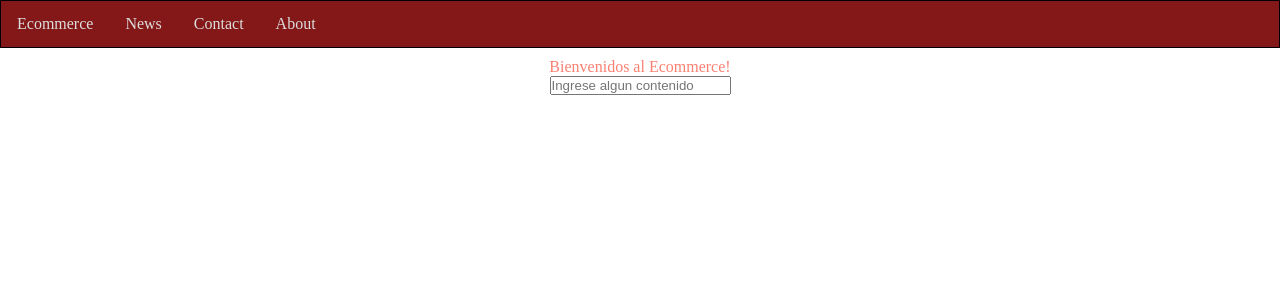
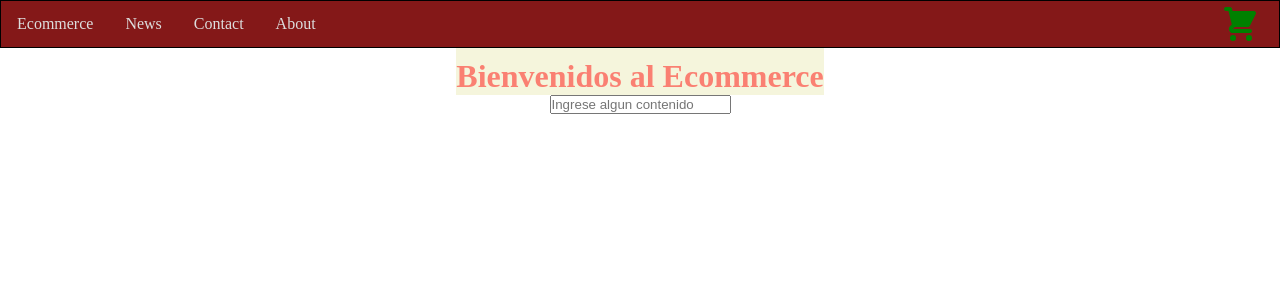
Before and after one commit to LeonelSanz/react-coder, a React (Create React App) app: page / in a window 1280 px wide. Shown: the top 300 px of the page. Built offline with nearby package versions, Linux system fonts and the light colour scheme.

Commit message:
desafio clase 4

```diff
--- a/package.json
+++ b/package.json
@@ -6,8 +6,11 @@
     "@testing-library/jest-dom": "^5.16.5",
     "@testing-library/react": "^13.3.0",
     "@testing-library/user-event": "^13.5.0",
+    "bootstrap": "^5.2.0",
     "react": "^18.2.0",
+    "react-bootstrap": "^2.5.0",
     "react-dom": "^18.2.0",
+    "react-icons": "^4.4.0",
     "react-scripts": "5.0.1",
     "web-vitals": "^2.1.4"
   },
--- a/src/App.js
+++ b/src/App.js
@@ -1,23 +1,14 @@
 import './App.css';
 import NavBar from './components/NavBar';
+import ItemListContainer from './containers/ItemListContainer';
 
 function App() {
-
-  let desafio = "Ecommerce";
 
   return (
     <>
       <NavBar/>
       <div className="App">
-        {/* Estilos en linea */}
-        <p style={
-          {
-            color: "salmon",
-            paddingTop: "10px",
-          }
-        }>
-          Bienvenidos al {desafio}!
-        </p>
+      <ItemListContainer greeting={"Bienvenidos al Ecommerce"} />
         <input placeholder='Ingrese algun contenido'/>
       </div>
     </>
--- /dev/null
+++ b/src/components/CartWidget/index.jsx
@@ -0,0 +1,13 @@
+import React from 'react';
+import {HiShoppingCart} from 'react-icons/hi';
+import './styles.css';
+
+const CartWidget = () => {
+  return (
+    <div className='shopping-cart'>
+        <HiShoppingCart size={40} />
+    </div>
+  )
+}
+
+export default CartWidget;
--- /dev/null
+++ b/src/components/CartWidget/styles.css
@@ -0,0 +1,6 @@
+.shopping-cart{
+    color: green;
+    position: absolute;
+    right: 20px;
+    top: 5px;
+}
--- a/src/components/NavBar/index.jsx
+++ b/src/components/NavBar/index.jsx
@@ -1,5 +1,6 @@
 import React from 'react';
 import './styles.css';
+import CartWidget from '../CartWidget';
 
 const NavBar = () => {
     return (
@@ -9,6 +10,7 @@ const NavBar = () => {
                 <li><a href="#news">News</a></li>
                 <li><a href="#contact">Contact</a></li>
                 <li><a href="#about">About</a></li>
+                <CartWidget />
             </ul>
         </div>
     )
--- /dev/null
+++ b/src/containers/ItemListContainer/index.jsx
@@ -0,0 +1,12 @@
+import React from 'react';
+import './styles.css';
+
+const ItemListContainer = ({greeting}) => {
+  return (
+    <div className='item-list-container'>
+        <h1>{greeting}</h1>
+    </div>
+  )
+}
+
+export default ItemListContainer;
--- /dev/null
+++ b/src/containers/ItemListContainer/styles.css
@@ -0,0 +1,8 @@
+.item-list-container {
+    background-color: beige;
+    color: salmon;
+    padding-top: 10px;
+    display: flex;
+    flex-direction: column;
+    align-items: center;
+}
```
Also changed, not shown: 1 other file (tests, documents, lock files or other folders).
